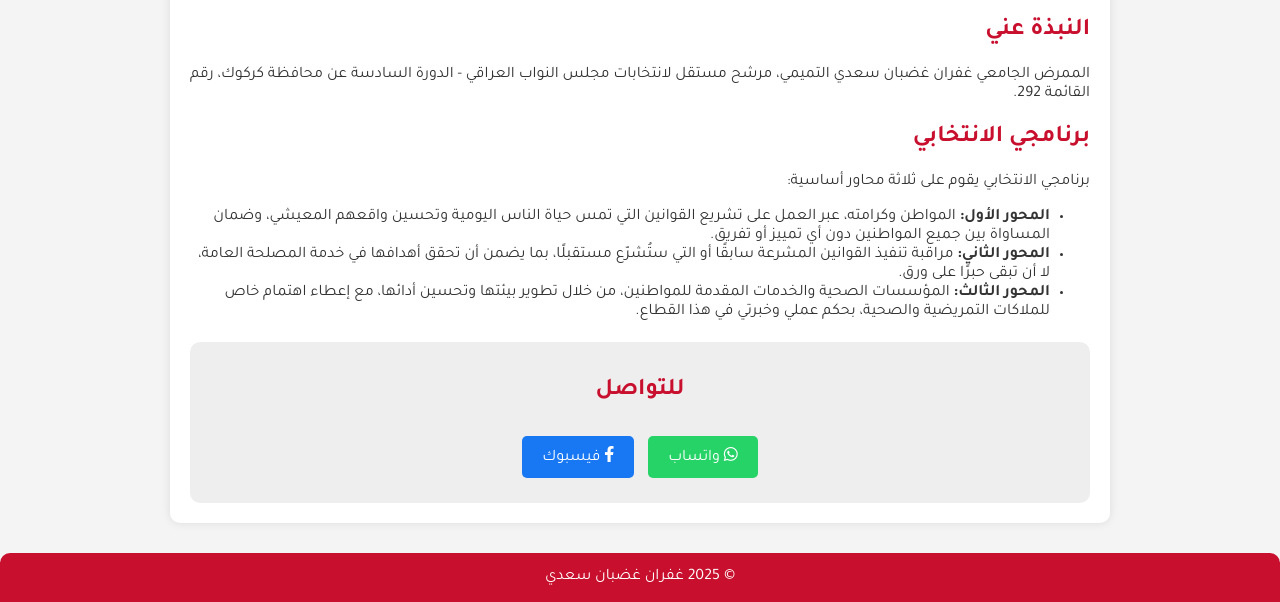
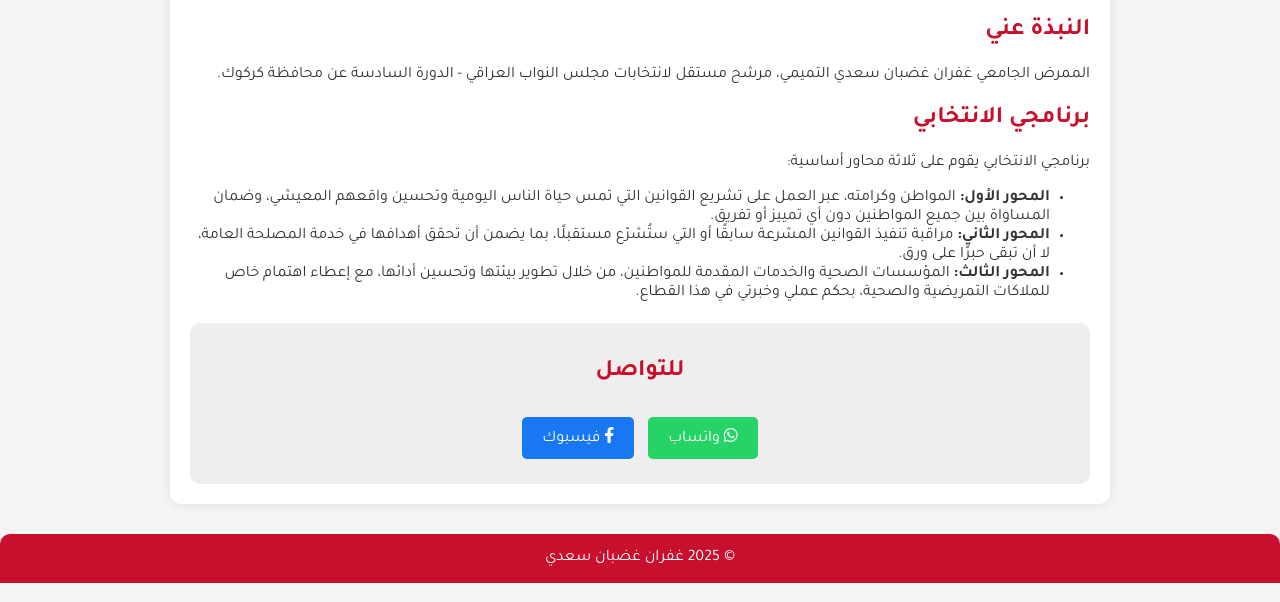
Before and after one commit to gfran96/gfran96, a plain HTML site: page index.html in a window 1280 px wide. Shown: the part 201-803 px from the top of the page. Drawn offline with Linux system fonts and the light colour scheme.

Commit message:
index.html

```diff
--- a/index.html
+++ b/index.html
@@ -101,7 +101,7 @@ footer {
 <img src="2AB9BD0E-F9A2-47C4-9DA7-CC0F17E892DC.jpeg" alt="غفران غضبان سعدي" class="profile-img">
 
 <h2>النبذة عني</h2>
-<p>الممرض الجامعي غفران غضبان سعدي التميمي، مرشح مستقل لانتخابات مجلس النواب العراقي - الدورة السادسة عن محافظة كركوك، رقم القائمة 292.</p>
+<p>الممرض الجامعي غفران غضبان سعدي التميمي، مرشح مستقل لانتخابات مجلس النواب العراقي - الدورة السادسة عن محافظة كركوك.</p>
 
 <h2>برنامجي الانتخابي</h2>
 <p>برنامجي الانتخابي يقوم على ثلاثة محاور أساسية:</p>
```
